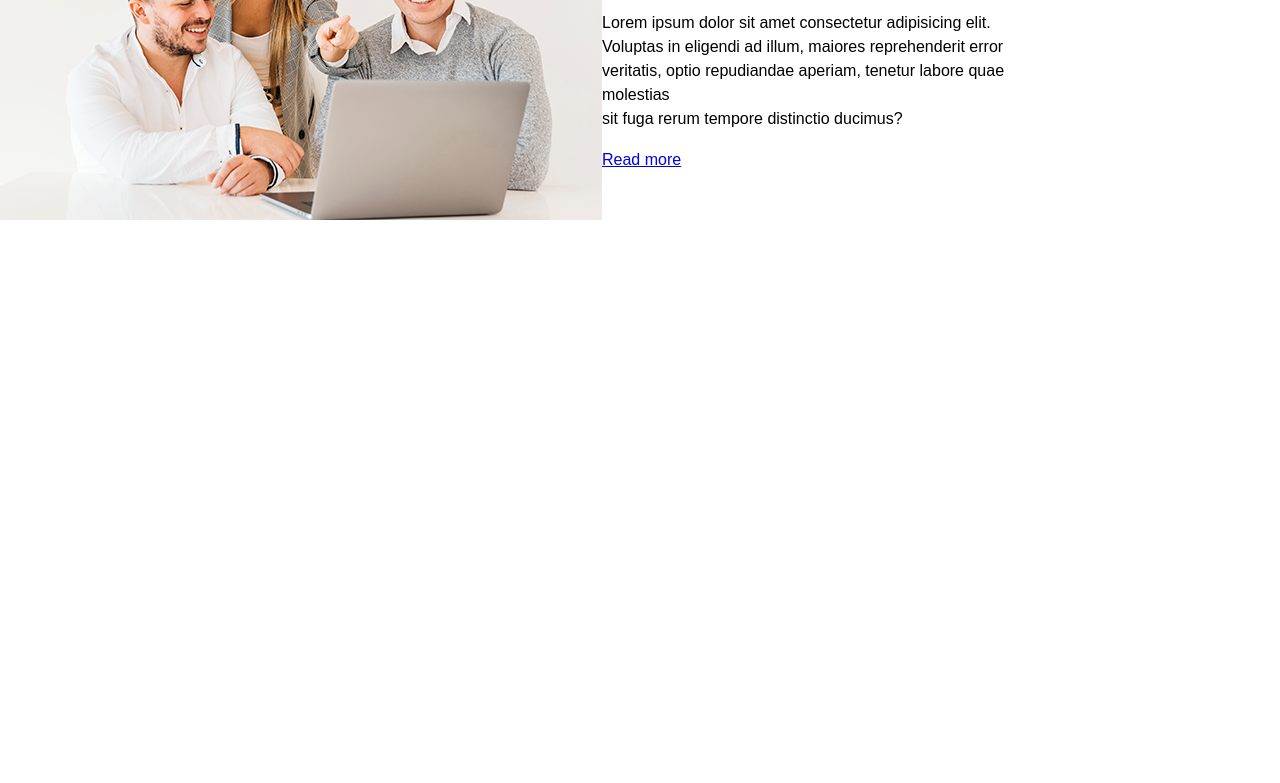
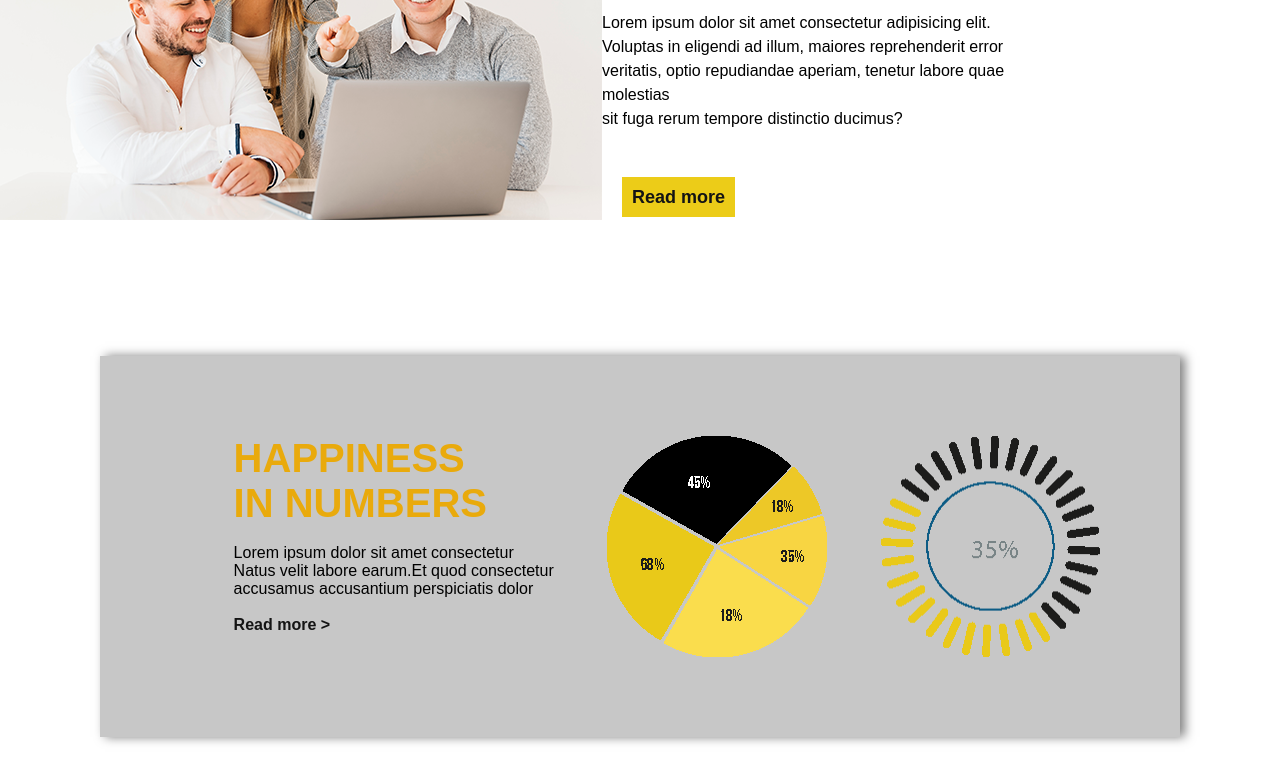
Before and after one commit to gersonmv715/proyectoHappiness, a plain HTML site: page index.html in a window 1280 px wide. Shown: the part 407-1190 px from the top of the page. Before the commit the page ends 800 px from the top, so only its background shows below. Drawn offline with Linux system fonts and the light colour scheme.

Commit message:
Se actualizo el css y el html

```diff
--- a/index.html
+++ b/index.html
@@ -33,12 +33,28 @@
                <p>Lorem ipsum dolor sit amet consectetur adipisicing elit. <br>Voluptas in eligendi ad illum,
                 maiores reprehenderit error <br> veritatis, optio repudiandae aperiam,
                 tenetur labore quae molestias <br> sit fuga rerum tempore distinctio ducimus?  </p>
+                <br><br>
            <div class="btn">
                 <a href="#">Read more</a>
             </div>
             </article>
 
             </div>
+           <br><br>
+            <div class="contenido2">
+                <br>
+               <div class="Parrafo">
+                <h2>HAPPINESS <br> IN NUMBERS</h2>
+                <br>
+                <p>Lorem ipsum dolor sit amet consectetur  <br>
+                    Natus velit labore earum.Et quod consectetur <br>
+                    accusamus accusantium  perspiciatis dolor </p>
+                <br>
+                <a href="#">Read more ></a>
+                </div>
+                <img src="./assets/graph01.png" alt="Imagen 2">
+                <img src="./assets/graph02.png" alt="Imagen 3">
+            </div>
     </main>
 
 </body>
--- a/style.css
+++ b/style.css
@@ -58,3 +58,41 @@ article p{
     line-height: 1.5;
     margin-bottom: 20px;
 }
+
+.btn a{
+
+    text-decoration: none;
+    color: var(--primary-color);
+    background-color: var(--menu-color);
+    padding: 10px 10px;
+    margin:auto 20px;
+    font-weight: 800;
+    font-size: 18px;
+}
+
+.contenido2{
+    display: flex;
+    justify-content: space-between;
+    box-shadow: 5px 0px 10px 0px rgba(0, 0, 0, 0.5);
+    background-color: rgba(193, 193, 193, 0.899);
+    padding: 80px;
+    margin: 100px;
+}
+
+.parrafo{
+    text-align: left;
+    margin-left: 50px;
+}
+
+.Parrafo h2{
+     font-size: 40px;
+     font-weight: 600;
+     color:#E9AA0C;
+
+}
+
+.Parrafo a{
+    text-decoration:none;
+    color: var(--primary-color);
+    font-weight: 600;
+}
```
